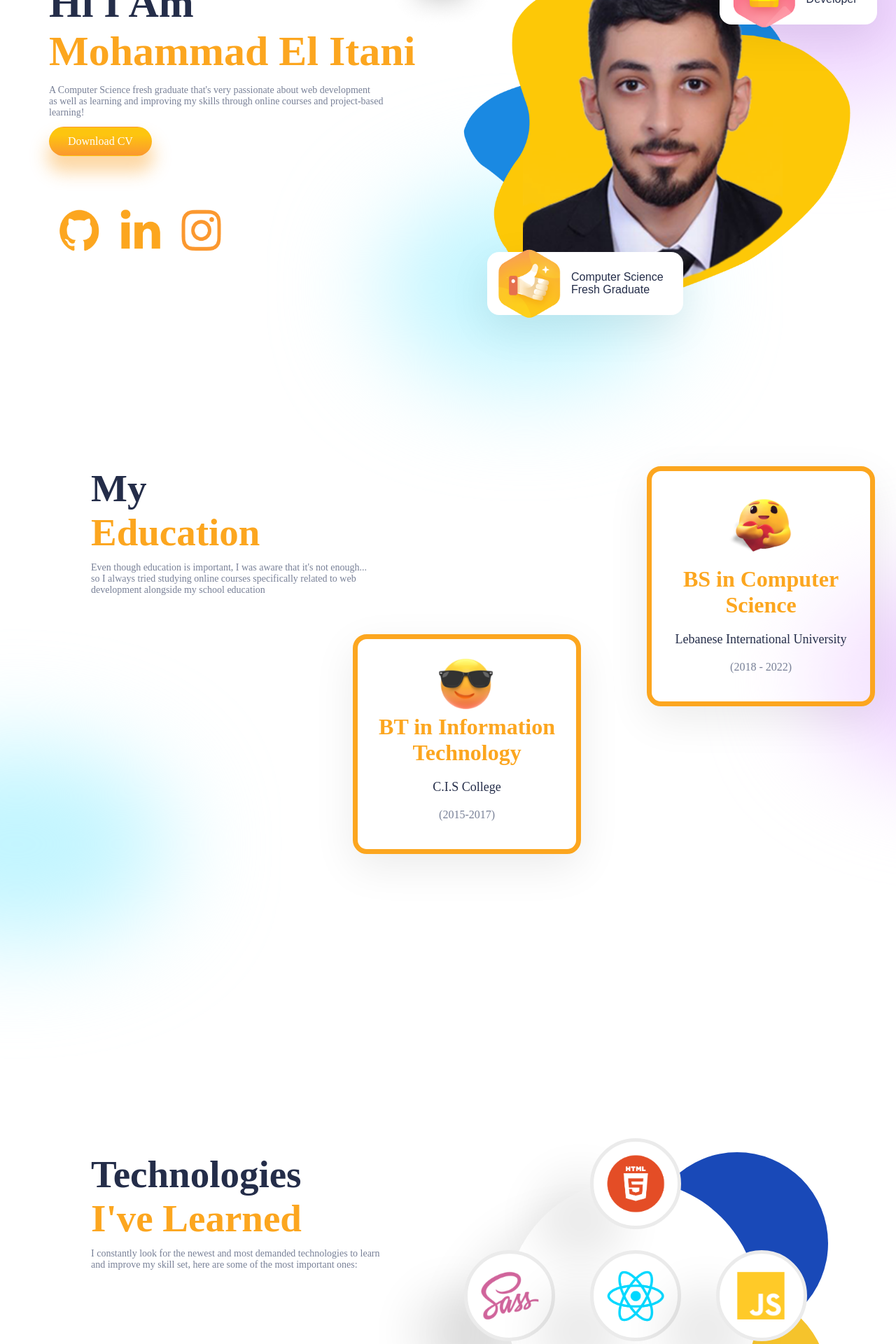
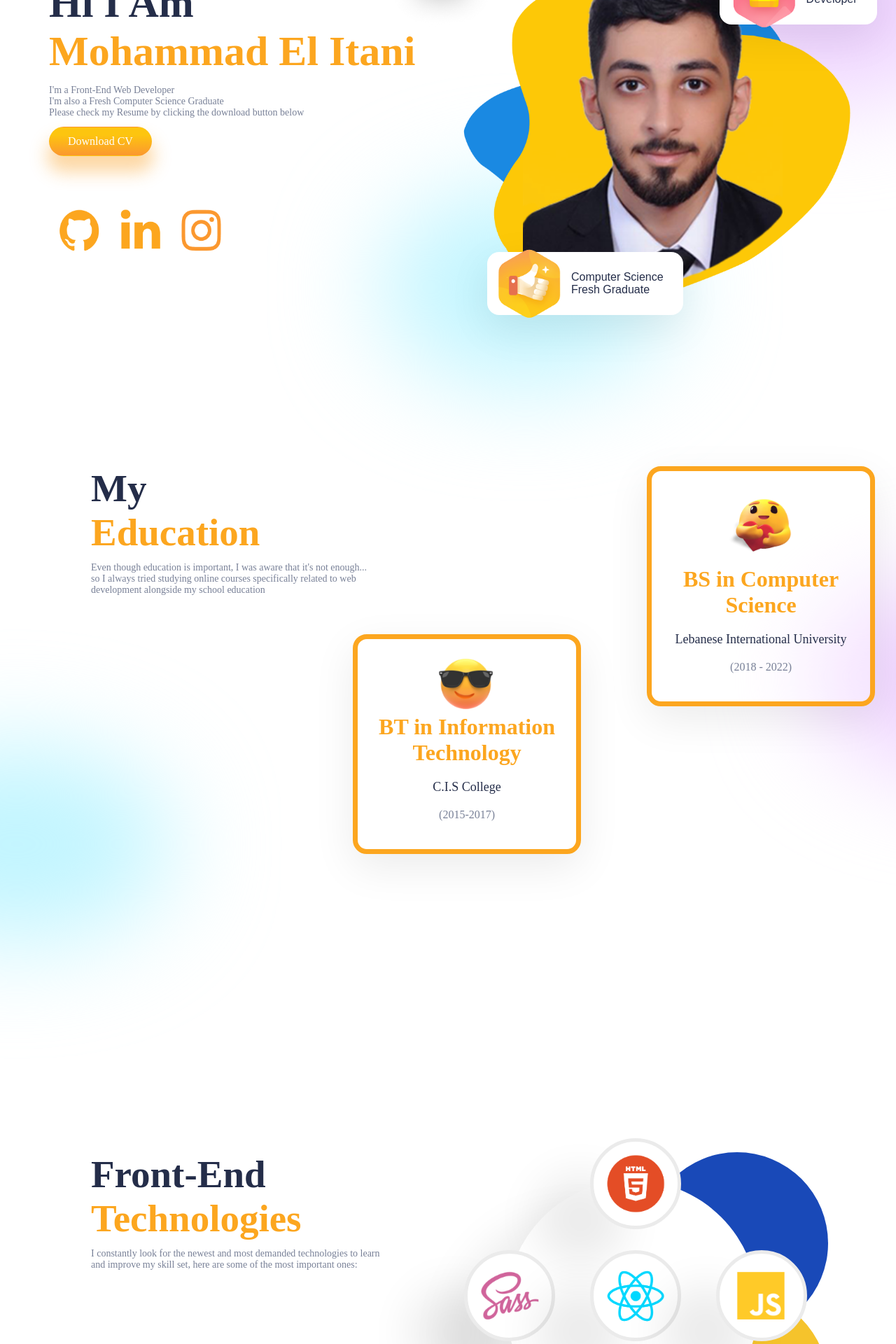
Before and after one commit to MoeElItani/portfolio, a React (Create React App) app: page / in a window 1280 px wide. Shown: the part 240-2160 px from the top of the page at 70% size. Built offline with nearby package versions, Linux system fonts and the light colour scheme; a web font is replaced by a local one.

Commit message:
minor changes

```diff
--- a/src/Components/Intro/Intro.jsx
+++ b/src/Components/Intro/Intro.jsx
@@ -25,13 +25,10 @@ const Intro = () => {
                <span>Hi I Am</span>
                <span>Mohammad El Itani</span>
                <span>
-                  A Computer Science fresh graduate that's very
-                  passionate about web development
-                  <br />
-                  as well as learning and improving my skills
-                  through online courses and project-based
-                  <br />
-                  learning!
+                  I'm a Front-End Web Developer <br /> I'm also a
+                  Fresh Computer Science Graduate <br />
+                  Please check my Resume by clicking the download
+                  button below
                </span>
                <a href={Resume}>
                   <button className='button t-button'>
@@ -54,12 +51,12 @@ const Intro = () => {
                      <img src={LinkedIn} alt='LinkedIn Icon' />
                   </a>
                   <a
-                  target='_blank'
-                  rel='noreferrer'
-                  href='https://www.instagram.com/_mhmditani'
-               >
+                     target='_blank'
+                     rel='noreferrer'
+                     href='https://www.instagram.com/_mhmditani'
+                  >
                      <img src={Instagram} alt='Instagram Icon' />
-               </a>
+                  </a>
                </div>
             </div>
          </div>
--- a/src/Components/Technologies/Technologies.jsx
+++ b/src/Components/Technologies/Technologies.jsx
@@ -13,8 +13,8 @@ const Technologies = () => {
       <div className='technologies'>
          {/* Left Side */}
          <div className='myEducation'>
+            <span>Front-End</span>
             <span>Technologies</span>
-            <span>I've Learned</span>
             <span>
                I constantly look for the newest and most demanded
                technologies to learn
```
